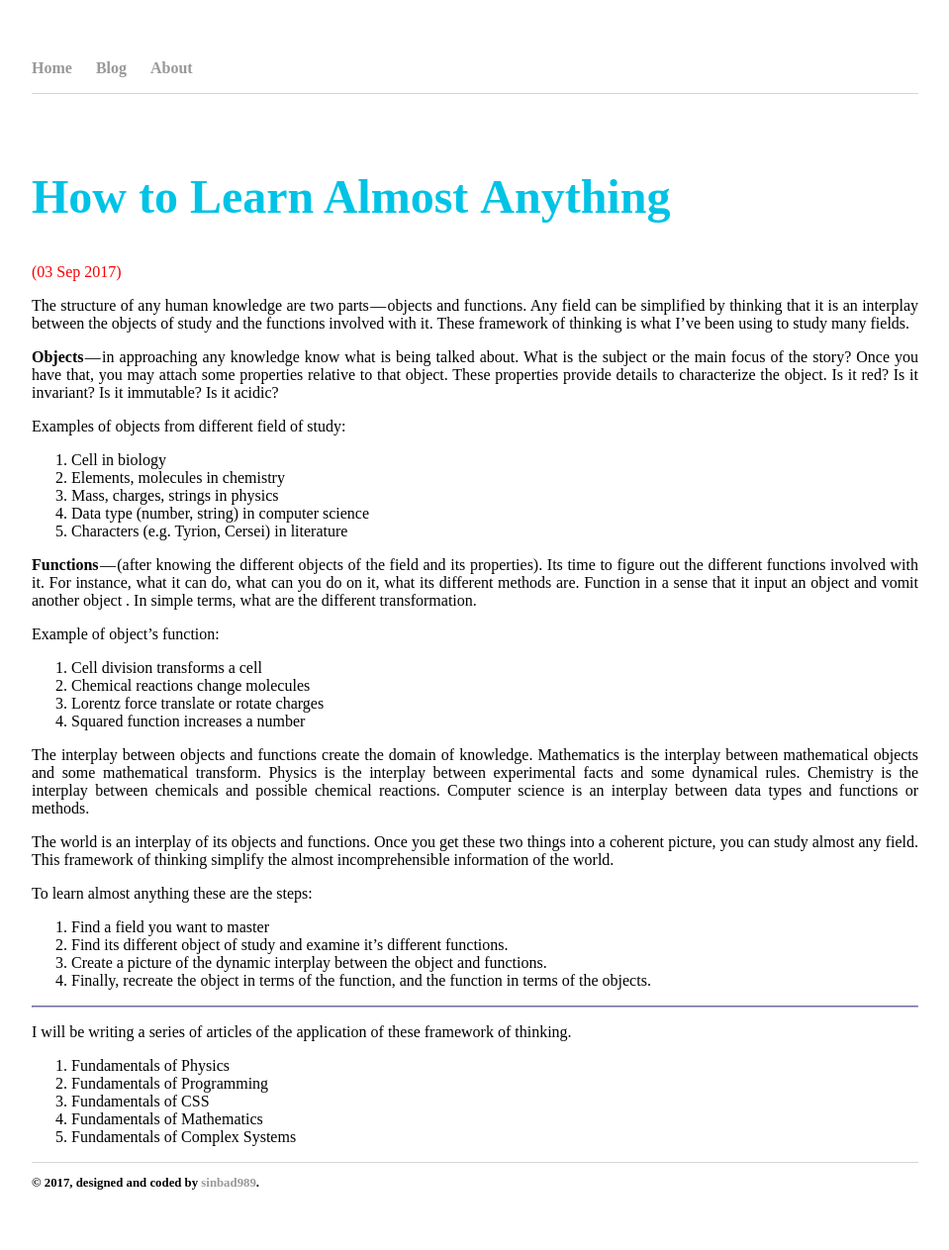
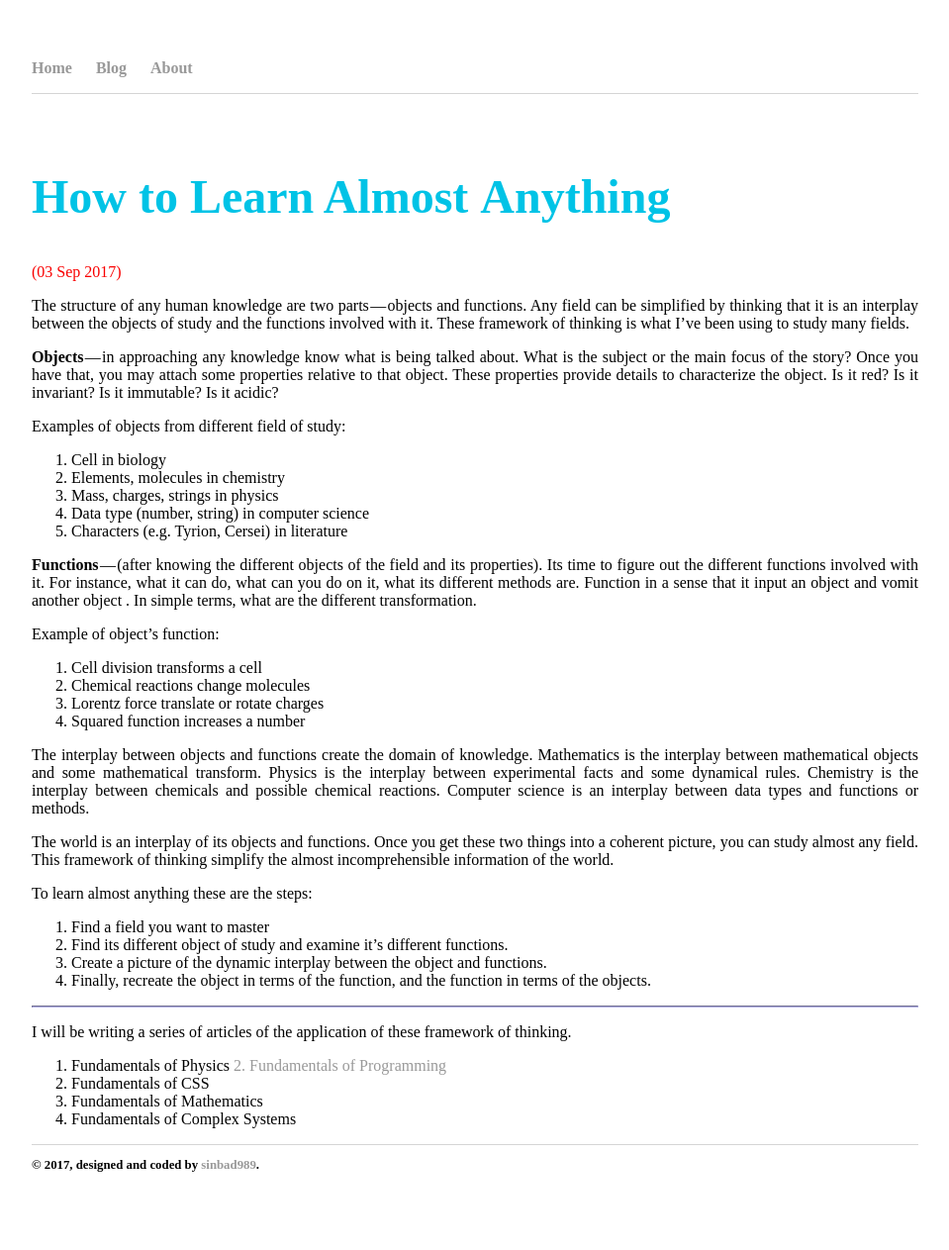
Before and after one commit to sinbad989/sinbad989.github.io, a Jekyll site: the page built from _posts/2017-09-03-how-to-learn-almost-anything.md, in a window 1280 px wide. Shown: the whole page at 99% size, without its empty margins (160-1119 px from the left). Built offline with Jekyll 4.4.1, drawn with Linux system fonts in a browser that asks for light colours; some web fonts are replaced; some of the changed lines change nothing that is shown.

Commit message:
added an edit

```diff
--- a/_posts/2017-09-03-how-to-learn-almost-anything.md
+++ b/_posts/2017-09-03-how-to-learn-almost-anything.md
@@ -41,7 +41,7 @@
 
 I will be writing a series of articles of the application of these framework of thinking.
 1. Fundamentals of Physics
-2. Fundamentals of Programming
+<a href="https://sinbad989.github.io/programming/2017/09/07/fundamentals-of-programming.html">2. Fundamentals of Programming</a>
 3. Fundamentals of CSS
 4. Fundamentals of Mathematics
 5. Fundamentals of Complex Systems
```
